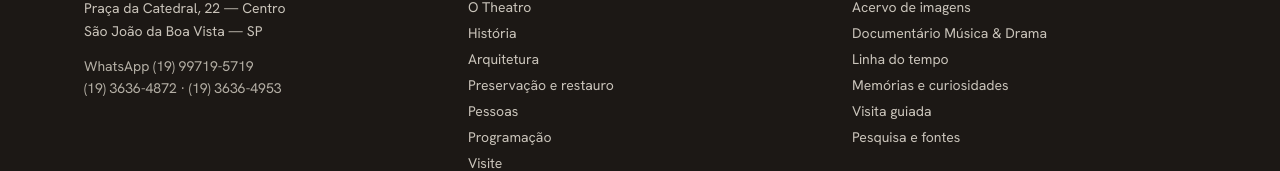
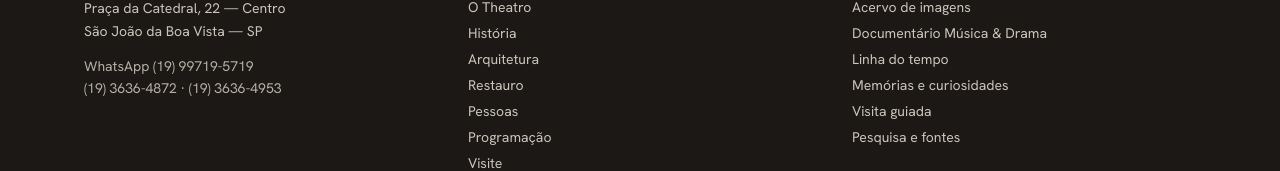
Before and after one commit to edumenezes75/theatro-sjbv, a Next.js app: page /acervo/h002 in a window 1280 px wide. Shown: the part 2193-2364 px from the top of the page. Built offline with nearby package versions, Linux system fonts and the light colour scheme.

Commit message:
Consistencia de navegacao: rotulo do rodape '/restauracao' alinhado ao menu ('Restauro'); titulo da pagina permanece 'Preservacao e restauro'

```diff
--- a/components/Footer.tsx
+++ b/components/Footer.tsx
@@ -22,7 +22,7 @@ export default function Footer() {
           <div>
             <h3 className="font-sans text-[0.72rem] uppercase tracking-eyebrow text-gold">Navegação</h3>
             <ul className="mt-3 space-y-1.5 text-sm">
-              {[['/o-theatro','O Theatro'],['/historia','História'],['/arquitetura','Arquitetura'],['/restauracao','Preservação e restauro'],['/pessoas','Pessoas'],['/programacao','Programação'],['/visite','Visite']].map(([h,l]) => (
+              {[['/o-theatro','O Theatro'],['/historia','História'],['/arquitetura','Arquitetura'],['/restauracao','Restauro'],['/pessoas','Pessoas'],['/programacao','Programação'],['/visite','Visite']].map(([h,l]) => (
                 <li key={h}><Link href={h} className="text-cream/80 hover:text-gold">{l}</Link></li>
               ))}
             </ul>
```
